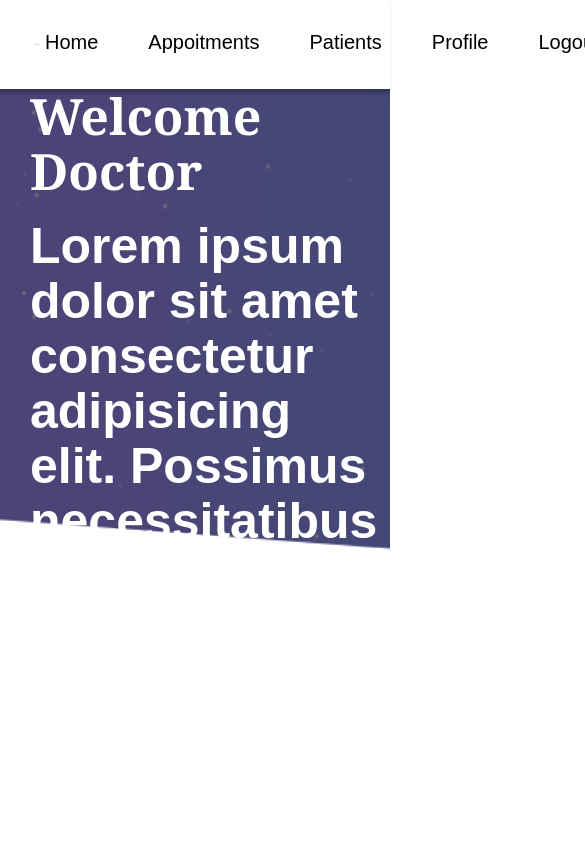
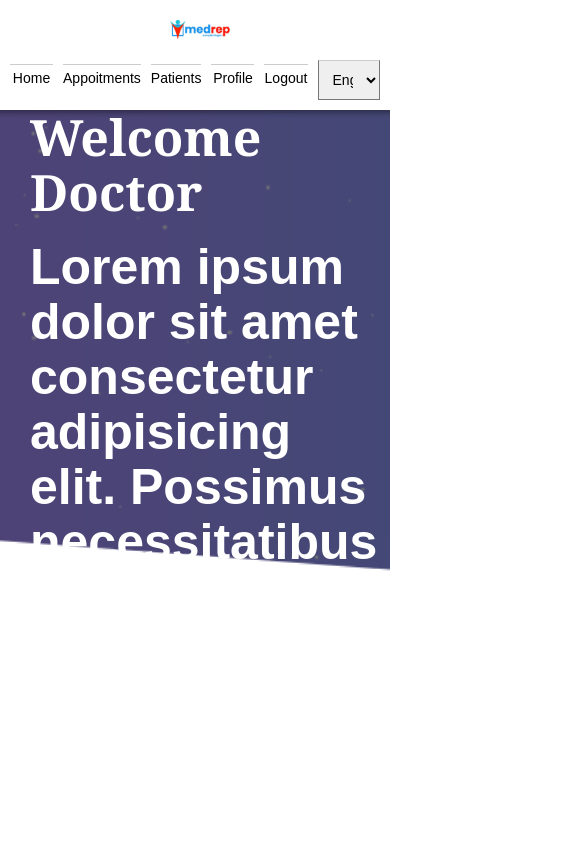
Before and after one commit to Abhi-lash27/MEDPREP, a React (Vite) app in the folder client/: page /doctor in a window 390 px wide. Shown: the top 844 px of the page, 585 px wide, since content can reach past the window. Built offline with nearby package versions, Linux system fonts and the light colour scheme.

Commit message:
made HeadBanner, Navbar, AppointmentDoc pages responsive in Doctor Side

```diff
--- a/client/src/components/Banner/HeadBanner.css
+++ b/client/src/components/Banner/HeadBanner.css
@@ -1,30 +1,45 @@
-.headbanner{
+.headbanner {
     position: relative;
     width: 100%;
     height: 40vh;
     overflow: hidden;
-}
-.headbanner img{
+  }
+
+  .headbanner img {
     width: 100%;
     height: 100%;
     object-fit: cover;
-}
-.headbanner .bannerimgfilter{
+  }
+
+  .headbanner .bannerimgfilter {
     background-color: rgba(0, 0, 0, 0.389);
     width: 100%;
     height: 100%;
     position: absolute;
-}
-.headbanner .bannerheading{
+  }
+
+  .headbanner .bannerheading {
     position: absolute;
     top: 50%;
     left: 50%;
-    transform: translate(-50%,-50%);
-}
-.headbanner .bannerheading h1{
+    transform: translate(-50%, -50%);
+    text-align: center; /* Center align the heading */
+  }
+
+  .headbanner .bannerheading h1 {
     color: white;
-    font-size: 80px;
-    font-weight: 50;
-    font-family: "Poppins";
+    font-size: 5vw; /* Responsive font size based on viewport width */
+    font-weight: 500; /* Changed font-weight for better readability */
+    font-family: "Poppins", sans-serif; /* Fallback font added */
+  }
 
-}
+  /* Media Query for Mobile Devices */
+  @media (max-width: 768px) {
+    .headbanner {
+      height: 30vh; /* Reduce height for smaller screens */
+    }
+
+    .headbanner .bannerheading h1 {
+      font-size: 8vw; /* Increase font size for smaller screens */
+    }
+  }
--- a/client/src/components/Navbar/DoctorNav.css
+++ b/client/src/components/Navbar/DoctorNav.css
@@ -53,3 +53,43 @@ li:after {
   li:hover:after {
     width: 100%;
   }
+
+  /* Media Query for Mobile Devices */
+@media (max-width: 768px) {
+    .doctor-navbar {
+      flex-direction: column; /* Stack items vertically on smaller screens */
+      align-items: center; /* Center align items on smaller screens */
+      padding: 10px; /* Adjusted padding for smaller screens */
+    }
+
+    .doctor-navbar-logo img {
+      width: 60px; /* Adjusted logo size for smaller screens */
+      margin-right: 0; /* Remove margin for smaller screens */
+    }
+
+    .doctor-navbar-list {
+      margin-top: 10px; /* Add margin on top for spacing */
+      gap: 10px; /* Adjusted gap between list items */
+    }
+
+    .doctor-navbar-list li {
+      font-size: 14px; /* Adjusted font size for smaller screens */
+      text-align: center; /* Center align list items */
+      margin: 0; /* Remove any margin */
+      padding: 5px 0; /* Adjusted padding */
+      width: 100%; /* Make list items full width */
+      border-top: 1px solid #ccc; /* Add separator between list items */
+    }
+
+    .doctor-navbar-list li:last-child {
+      border-bottom: 1px solid #ccc; /* Add border at the bottom of the last item */
+      margin-top: 10px; /* Add margin on top for spacing */
+    }
+
+    .language-selector {
+      font-size: 14px; /* Adjusted font size for smaller screens */
+      width: 100%; /* Make language selector full width */
+      padding: 10px; /* Adjusted padding */
+      border-top: 1px solid #ccc; /* Add border at the top */
+    }
+  }
--- a/client/src/pages/Doctor/AppointmentDoc.css
+++ b/client/src/pages/Doctor/AppointmentDoc.css
@@ -1,5 +1,6 @@
 .appointment-table {
-    margin: 50px;
+  margin: 20px;
+  overflow-x: auto; /* Add horizontal scrolling for small screens */
 }
 
 .appointment-table table {
@@ -41,3 +42,21 @@
   color: #fff;
   cursor: pointer;
 }
+
+/* Media Query for Mobile Devices */
+@media (max-width: 768px) {
+  .appointment-table {
+    margin: 10px;
+  }
+
+  .status-btn,
+  .action-btn {
+    font-size: 12px;
+    padding: 3px 6px;
+  }
+
+  .appointment-table th,
+  .appointment-table td {
+    padding: 6px;
+  }
+}
```
Lines whose indentation alone changed are shown as unchanged.
